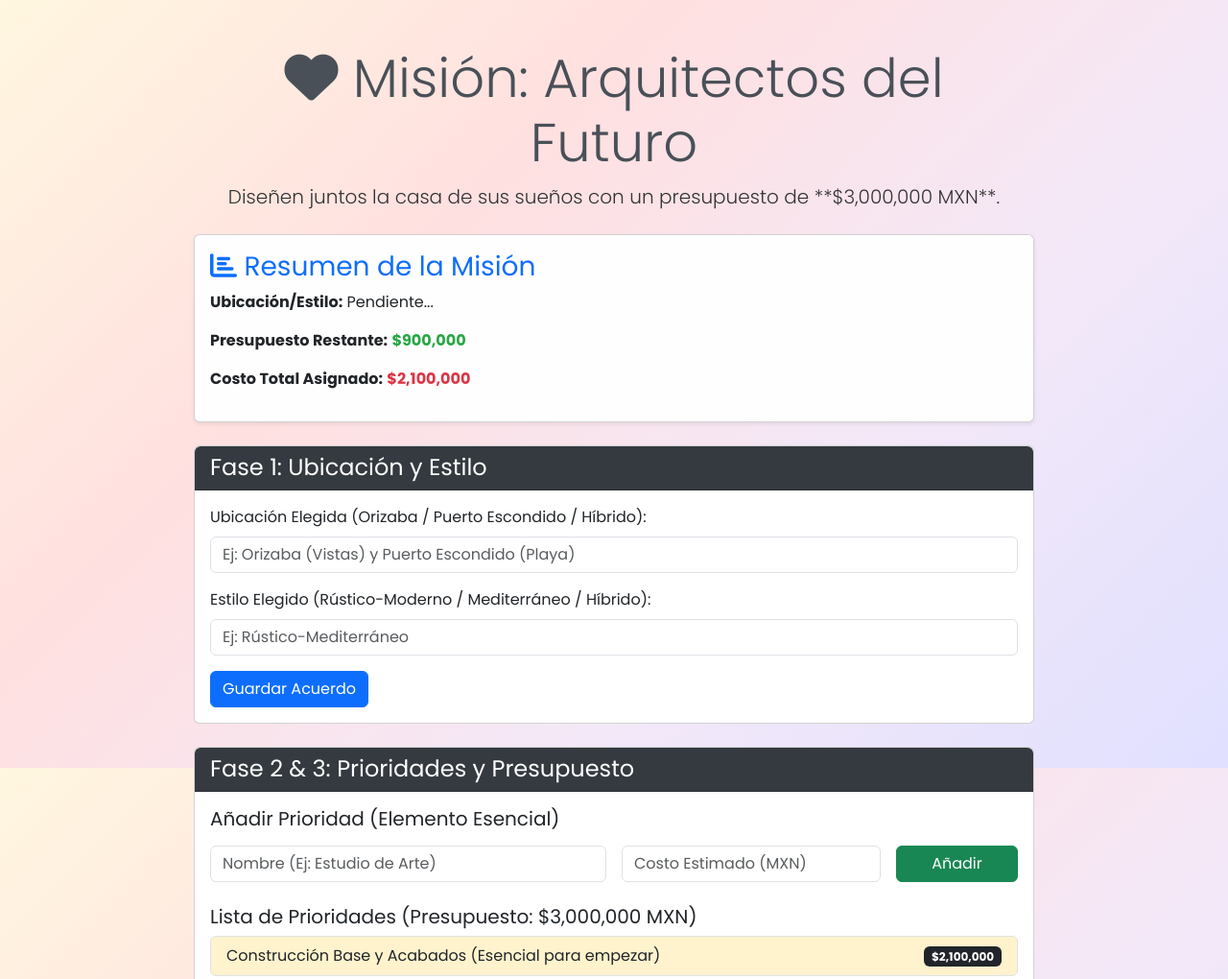
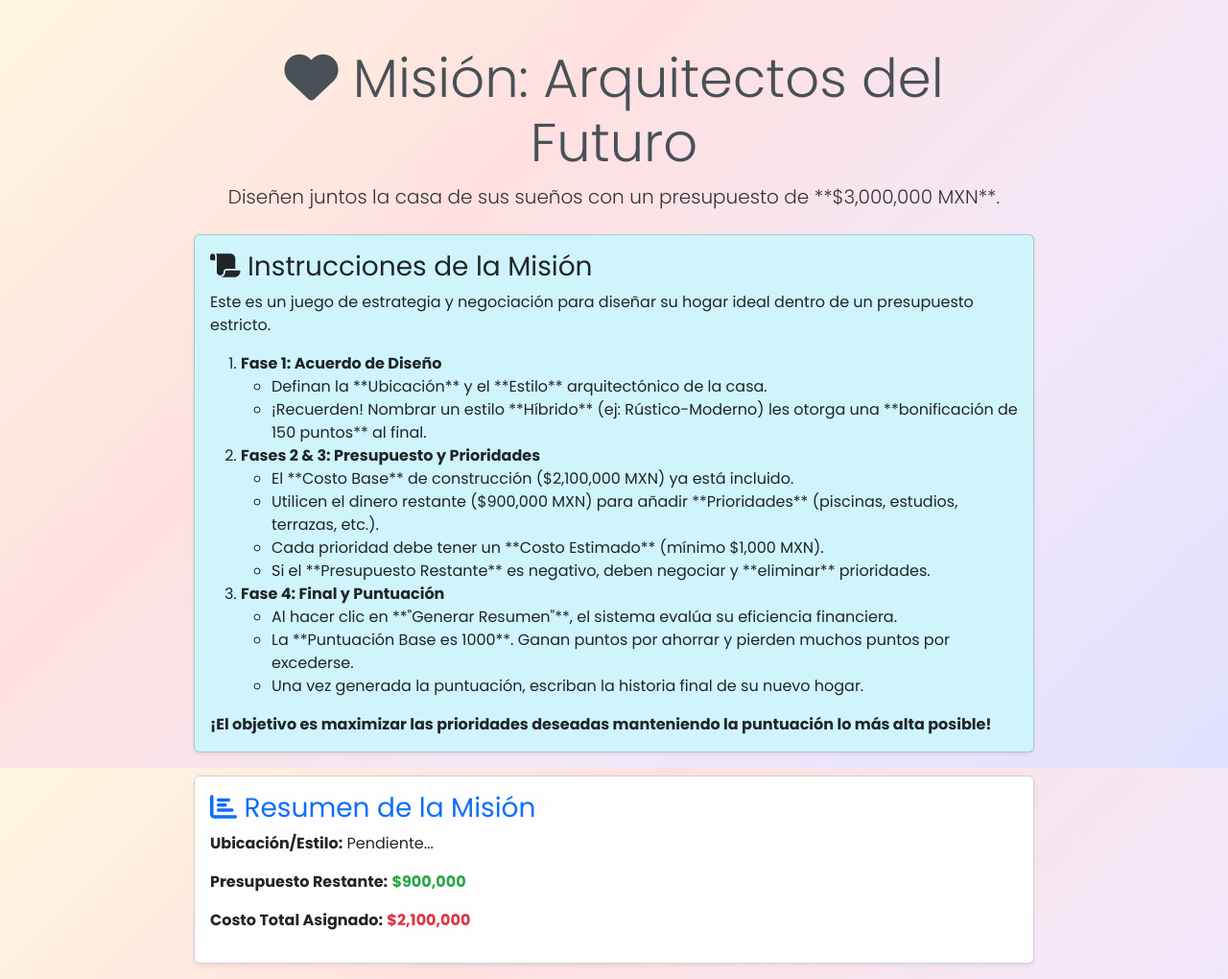
Before and after one commit to KevinQuirino/Arquitectos-del-Futuro, a plain HTML site: page index.html in a window 1280 px wide. Shown: the top 1020 px of the page at 96% size. Drawn offline with nearby package versions, Linux system fonts and the light colour scheme.

Commit message:
Modificaciones

```diff
--- a/index.html
+++ b/index.html
@@ -6,7 +6,9 @@
     <title>Misión: Arquitectos del Futuro</title>
     <link href="https://cdn.jsdelivr.net/npm/bootstrap@5.3.3/dist/css/bootstrap.min.css" rel="stylesheet">
     <link rel="stylesheet" href="https://cdnjs.cloudflare.com/ajax/libs/font-awesome/6.5.1/css/all.min.css" integrity="sha512-DTOQO9RWCH3ppGqcWaEA1BIZOC6xxalwEsw9c2QQeAIftl+Vegovlnee1c9QX4TctnWMn13TZye+giMm8e2LwA==" crossorigin="anonymous" referrerpolicy="no-referrer" />
+
     <link href="https://fonts.googleapis.com/css2?family=Poppins:wght@300;400;600;700&display=swap" rel="stylesheet">
+
     <link rel="stylesheet" href="style.css">
 </head>
 <body>
@@ -17,6 +19,40 @@
             <p class="lead">Diseñen juntos la casa de sus sueños con un presupuesto de **$3,000,000 MXN**.</p>
         </header>
 
+        <div class="card mb-4 bg-info-subtle shadow-sm">
+            <div class="card-body">
+                <h3 class="card-title text-dark"><i class="fas fa-scroll"></i> Instrucciones de la Misión</h3>
+                <p>Este es un juego de estrategia y negociación para diseñar su hogar ideal dentro de un presupuesto estricto.</p>
+
+                <ol>
+                    <li>
+                        <strong>Fase 1: Acuerdo de Diseño</strong>
+                        <ul>
+                            <li>Definan la **Ubicación** y el **Estilo** arquitectónico de la casa.</li>
+                            <li>¡Recuerden! Nombrar un estilo **Híbrido** (ej: Rústico-Moderno) les otorga una **bonificación de 150 puntos** al final.</li>
+                        </ul>
+                    </li>
+                    <li>
+                        <strong>Fases 2 & 3: Presupuesto y Prioridades</strong>
+                        <ul>
+                            <li>El **Costo Base** de construcción ($2,100,000 MXN) ya está incluido.</li>
+                            <li>Utilicen el dinero restante ($900,000 MXN) para añadir **Prioridades** (piscinas, estudios, terrazas, etc.).</li>
+                            <li>Cada prioridad debe tener un **Costo Estimado** (mínimo $1,000 MXN).</li>
+                            <li>Si el **Presupuesto Restante** es negativo, deben negociar y **eliminar** prioridades.</li>
+                        </ul>
+                    </li>
+                    <li>
+                        <strong>Fase 4: Final y Puntuación</strong>
+                        <ul>
+                            <li>Al hacer clic en **"Generar Resumen"**, el sistema evalúa su eficiencia financiera.</li>
+                            <li>La **Puntuación Base es 1000**. Ganan puntos por ahorrar y pierden muchos puntos por excederse.</li>
+                            <li>Una vez generada la puntuación, escriban la historia final de su nuevo hogar.</li>
+                        </ul>
+                    </li>
+                </ol>
+                <p class="text-dark fw-bold mb-0">¡El objetivo es maximizar las prioridades deseadas manteniendo la puntuación lo más alta posible!</p>
+            </div>
+        </div>
         <div class="card shadow-sm mb-4 bg-light">
             <div class="card-body">
                 <h3 class="card-title text-primary"><i class="fas fa-chart-bar"></i> Resumen de la Misión</h3>
@@ -55,7 +91,7 @@
                         <input type="text" class="form-control" id="prioridad-nombre" placeholder="Nombre (Ej: Estudio de Arte)">
                     </div>
                     <div class="col-md-4">
-                        <input type="number" class="form-control" id="prioridad-costo" placeholder="Costo Estimado (MXN)" min="20000">
+                        <input type="number" class="form-control" id="prioridad-costo" placeholder="Costo Estimado (Mín. $1,000 MXN)" min="1000">
                     </div>
                     <div class="col-md-2">
                         <button class="btn btn-success w-100" onclick="agregarPrioridad()">Añadir</button>
--- a/script.js
+++ b/script.js
@@ -126,8 +126,9 @@ function agregarPrioridad() {
     const nombre = nombrePrioridadInput.value.trim();
     const costo = parseInt(costoPrioridadInput.value);
 
-    if (!nombre || isNaN(costo) || costo < 20000) {
-        alert('Por favor, ingresen un nombre válido y un costo estimado (mínimo $20,000 MXN).');
+    // *** MÍNIMO DE COSTO CAMBIADO A 1000 MXN ***
+    if (!nombre || isNaN(costo) || costo < 1000) {
+        alert('Por favor, ingresen un nombre válido y un costo estimado (mínimo $1,000 MXN).');
         return;
     }
 
--- a/style.css
+++ b/style.css
@@ -1,6 +1,6 @@
 /* Estilos personalizados para el juego */
 body {
-    /* --- APLICACIÓN DE LA NUEVA FUENTE 'Poppins' --- */
+    /* Aplicación de la fuente Poppins */
     font-family: 'Poppins', sans-serif;
 
     color: #333;
@@ -68,7 +68,7 @@ body {
 
 /* Estilos para el Footer */
 .footer {
-    background-color: rgba(52, 58, 64, 0.9) !important; /* Fondo oscuro semi-transparente */
+    background-color: rgba(52, 58, 64, 0.9) !important;
     color: #f8f9fa !important;
     position: relative;
     width: 100%;
@@ -77,7 +77,7 @@ body {
 
 .footer .text-muted {
     color: #e9ecef !important;
-    font-weight: 600; /* Hace que el texto de dedicación resalte */
+    font-weight: 600; /* Texto de dedicación más audaz */
     font-size: 0.95rem;
 }
 
```
